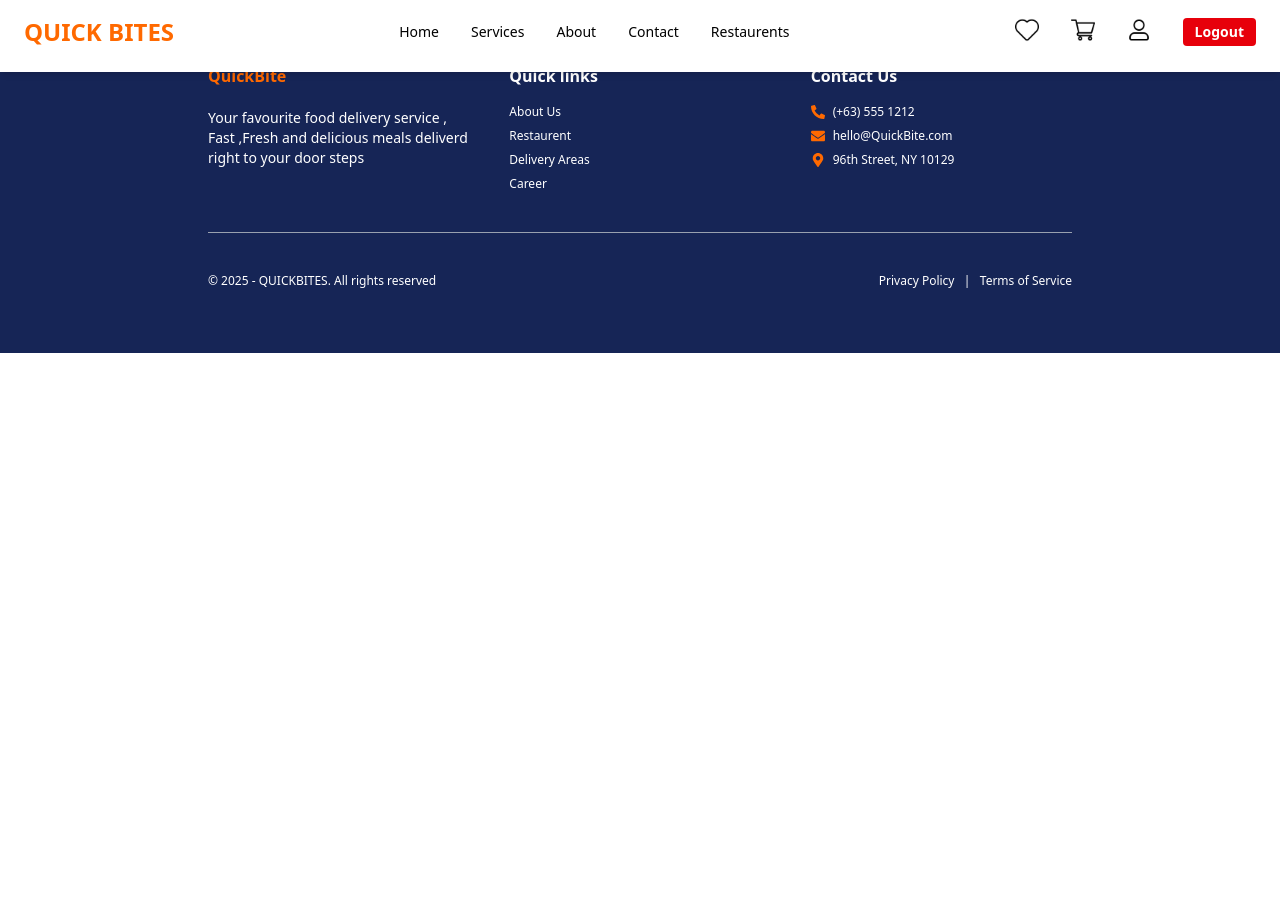
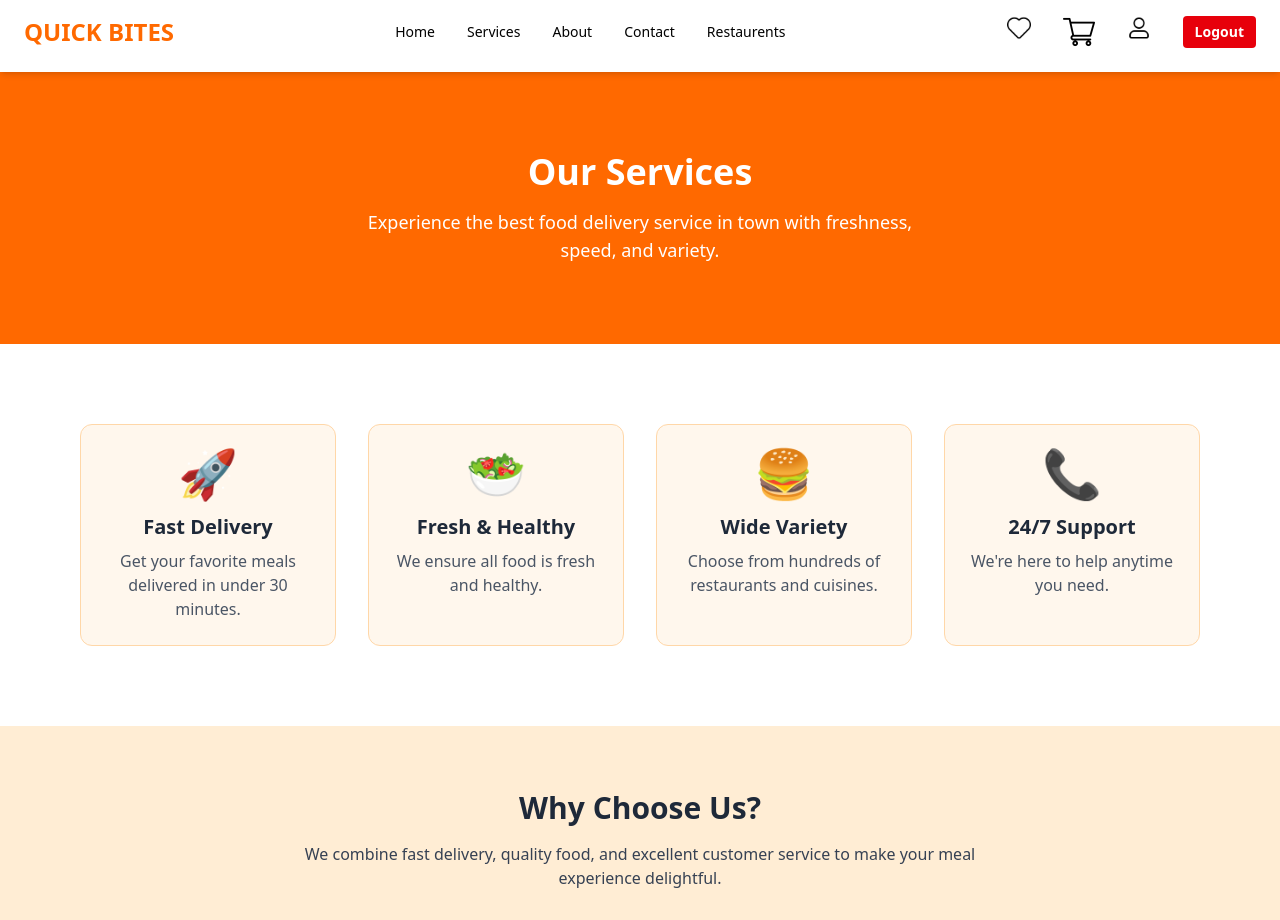
Before and after one commit to Brachiosaurus-dino/Full_Stack_Delivery_App, a React app in the folder Frontend/FRONTEND/: page /service in a window 1280 px wide. Shown: the top 920 px of the page. Before the commit the page ends 800 px from the top, so only its background shows below. Built offline with nearby package versions, Linux system fonts and the light colour scheme; the HTML template or start-up script is replaced by a standard one.

Commit message:
service_add

```diff
--- a/Frontend/FRONTEND/src/App.jsx
+++ b/Frontend/FRONTEND/src/App.jsx
@@ -49,6 +49,7 @@ import Register from "./Register.jsx";
 import { BrowserRouter as Router, Routes, Route } from "react-router-dom";
 import Protect_Routes from "./components/Protect_routes.jsx";
 import Success from "./success.jsx";
+import ServicesPage from "./service.jsx";
 
 function App() {
   return (
@@ -67,6 +68,7 @@ function App() {
         <Route path="/login" element={<Login />} />
         <Route path="/register" element={<Register />} />
         <Route path="/success" element={<Success/>}/>
+        <Route path="/service" element={<ServicesPage/>}/>
         <Route path="/changes" element={
           <Protect_Routes adminOnly={true}>
             <U_and_D />
--- a/Frontend/FRONTEND/src/Context.jsx
+++ b/Frontend/FRONTEND/src/Context.jsx
@@ -60,8 +60,10 @@ export function Orderdetails({ children }) {
         localStorage.removeItem('cart-items')
     }
 
+      const cartCount = cart.reduce((total, item) => total + item.qty, 0);
+
     return (
-        <Ordercart.Provider value={{ cart, addorder, removeFromCart, updateQty, clearCart }}>
+        <Ordercart.Provider value={{ cart, addorder, removeFromCart, updateQty, clearCart ,cartCount }}>
             {children}
         </Ordercart.Provider>
     )
--- a/Frontend/FRONTEND/src/components/navabr.jsx
+++ b/Frontend/FRONTEND/src/components/navabr.jsx
@@ -1,5 +1,6 @@
 import { useEffect, useState } from "react";
 import { Link } from "react-router-dom";
+import { useOrder } from "../Context.jsx";
 
 
 const logout = () => {
@@ -19,7 +20,7 @@ function Navbar() {
 
     const navLinks = [
         { name: 'Home', path: '/' },
-        { name: 'Services', path: '/menu_items' },
+        { name: 'Services', path: '/service' },
         { name: 'About', path: '/about_us' },
         { name: 'Contact', path: '/contact_us' },
         { name: 'Restaurents', path: '/restaurents' },
@@ -52,7 +53,7 @@ function Navbar() {
 
 
 
-
+    const { cartCount } = useOrder();
 
 
     return (
@@ -78,7 +79,18 @@ function Navbar() {
                         <div>
                             <div className="hidden md:flex space-x-8">
                                 <img className="h-6 w-6" src="../../favourite.png" alt="" srcset="" />
-                                <Link to="/cart"><img className="h-6 w-6" src="/shopping-cart.png" alt="cart" /></Link>
+                                <Link to="/cart"><div className="relative">
+                                    <img
+                                        src="../../shopping-cart.png"
+                                        alt="Cart"
+                                        className="w-8 h-8"
+                                    />
+                                    {cartCount > 0 && (
+                                        <span className="absolute -top-2 -right-2 bg-white text-orange-500 font-bold rounded-full w-5 h-5 flex items-center justify-center text-sm">
+                                            {cartCount}
+                                        </span>
+                                    )}
+                                </div></Link>
                                 <Link to="/changes"><img className="h-6 w-6" src="../../person.png" alt="" srcset="" /></Link>
                                 <button
                                     onClick={logout}
@@ -118,7 +130,18 @@ function Navbar() {
                             <div>
                                 <div className="flex  mt-2 space-x-4">
                                     <img className="h-6 w-6" src="../../favourite.png" alt="" srcset="" />
-                                    <Link to="/cart"><img className="h-6 w-6" src="/shopping-cart.png" alt="cart" /></Link>
+                                    <Link to="/cart"><div className="relative">
+                                        <img
+                                            src="../../shopping-cart.png"
+                                            alt="Cart"
+                                            className="w-8 h-8"
+                                        />
+                                        {cartCount > 0 && (
+                                            <span className="absolute -top-2 -right-2 bg-white text-orange-500 font-bold rounded-full w-5 h-5 flex items-center justify-center text-sm">
+                                                {cartCount}
+                                            </span>
+                                        )}
+                                    </div></Link>
                                     <Link to="/changes"><img className="h-6 w-6" src="../../person.png" alt="" srcset="" /></Link>
                                     <button
                                         onClick={logout}
--- /dev/null
+++ b/Frontend/FRONTEND/src/service.jsx
@@ -0,0 +1,68 @@
+import React from "react";
+import { Link } from "react-router";
+
+function ServicesPage() {
+    const services = [
+        {
+            title: "Fast Delivery",
+            description: "Get your favorite meals delivered in under 30 minutes.",
+            icon: "🚀",
+        },
+        {
+            title: "Fresh & Healthy",
+            description: "We ensure all food is fresh and healthy.",
+            icon: "🥗",
+        },
+        {
+            title: "Wide Variety",
+            description: "Choose from hundreds of restaurants and cuisines.",
+            icon: "🍔",
+        },
+        {
+            title: "24/7 Support",
+            description: "We're here to help anytime you need.",
+            icon: "📞",
+        },
+    ];
+
+    return (
+        <div className="bg-white pt-18 text-gray-800">
+            {/* Hero Section */}
+            <section className="bg-orange-500 text-white py-20 text-center">
+                <h1 className="text-4xl font-bold mb-4">Our Services</h1>
+                <p className="text-lg max-w-xl mx-auto">
+                    Experience the best food delivery service in town with freshness,
+                    speed, and variety.
+                </p>
+            </section>
+
+            {/* Services Section */}
+            <section className="py-20 max-w-6xl mx-auto px-4 grid grid-cols-1 sm:grid-cols-2 lg:grid-cols-4 gap-8">
+                {services.map((service, index) => (
+                    <div
+                        key={index}
+                        className="bg-orange-50 border border-orange-200 p-6 rounded-xl text-center hover:shadow-lg transition"
+                    >
+                        <div className="text-5xl mb-4">{service.icon}</div>
+                        <h2 className="text-xl font-semibold mb-2">{service.title}</h2>
+                        <p className="text-gray-600">{service.description}</p>
+                    </div>
+                ))}
+            </section>
+
+            {/* Features CTA Section */}
+            <section className="bg-orange-100 py-16 text-center">
+                <h2 className="text-3xl font-bold mb-4">Why Choose Us?</h2>
+                <p className="max-w-2xl mx-auto text-gray-700">
+                    We combine fast delivery, quality food, and excellent customer
+                    service to make your meal experience delightful.
+                </p>
+                <Link to='/restaurents'><button className="mt-8 bg-orange-500 text-white px-6 py-3 rounded-full font-semibold hover:bg-orange-600 transition">
+                    Order Now
+                </button>
+                </Link>
+            </section>
+        </div>
+    );
+}
+export default ServicesPage;
```
